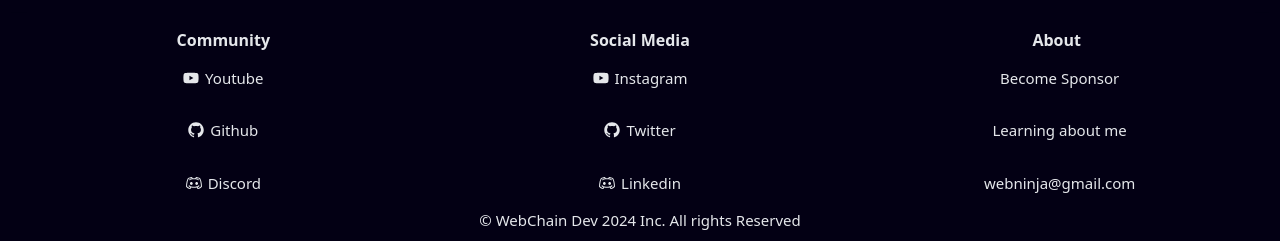
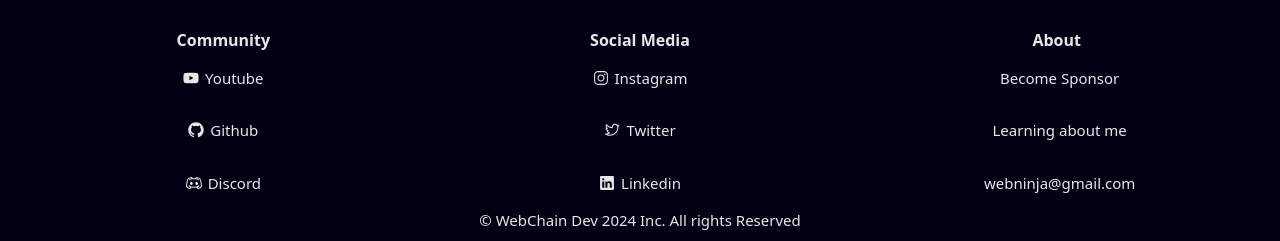
Before and after one commit to otiisaac199/space-portfolio, a Next.js app: page / in a window 1280 px wide. Shown: the part 3470-3711 px from the top of the page. Built offline with nearby package versions, Linux system fonts and the light colour scheme.

Commit message:
chores: fixed some bugs

```diff
--- a/components/main/Footer.tsx
+++ b/components/main/Footer.tsx
@@ -33,15 +33,15 @@ const Footer = () => {
           <div className="min-w-[200px] flex flex-col items-center justify-start">
             <div className="font-bold text-[16px]">Social Media</div>
             <p className="flex flex-row items-center my-[15px] cursor-pointer">
-              <FaYoutube />
+              <RxInstagramLogo />
               <span className="text-[15px] ml-[6px]">Instagram</span>
             </p>
             <p className="flex flex-row items-center my-[15px] cursor-pointer">
-              <RxGithubLogo />
+              <RxTwitterLogo />
               <span className="text-[15px] ml-[6px]">Twitter</span>
             </p>
             <p className="flex flex-row items-center my-[15px] cursor-pointer">
-              <RxDiscordLogo />
+              <RxLinkedinLogo />
               <span className="text-[15px] ml-[6px]">Linkedin</span>
             </p>
           </div>
--- a/components/main/StarBackground.tsx
+++ b/components/main/StarBackground.tsx
@@ -2,9 +2,8 @@
 import { useState, useRef, Suspense } from "react";
 import { Canvas, useFrame } from "@react-three/fiber";
 import { Points, PointMaterial, Preload } from "@react-three/drei";
-//@ts-ignore
+//@ts-expect-error
 import * as random from "maath/random/dist/maath-random.esm";
-import { div } from "framer-motion/client";
 
 const StarBackground = (props: any) => {
   const ref: any = useRef();
```
Also changed, not shown: .eslintrc.json.
